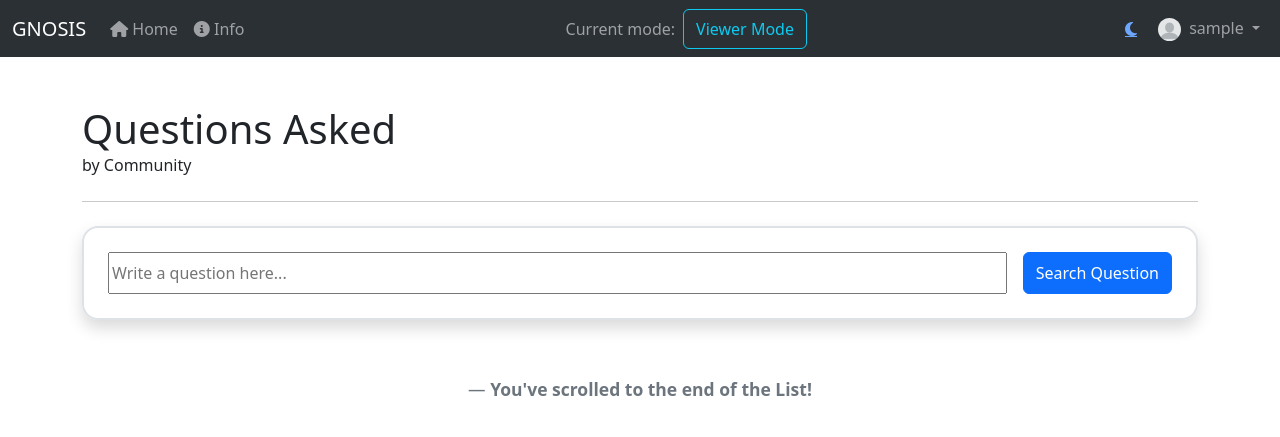
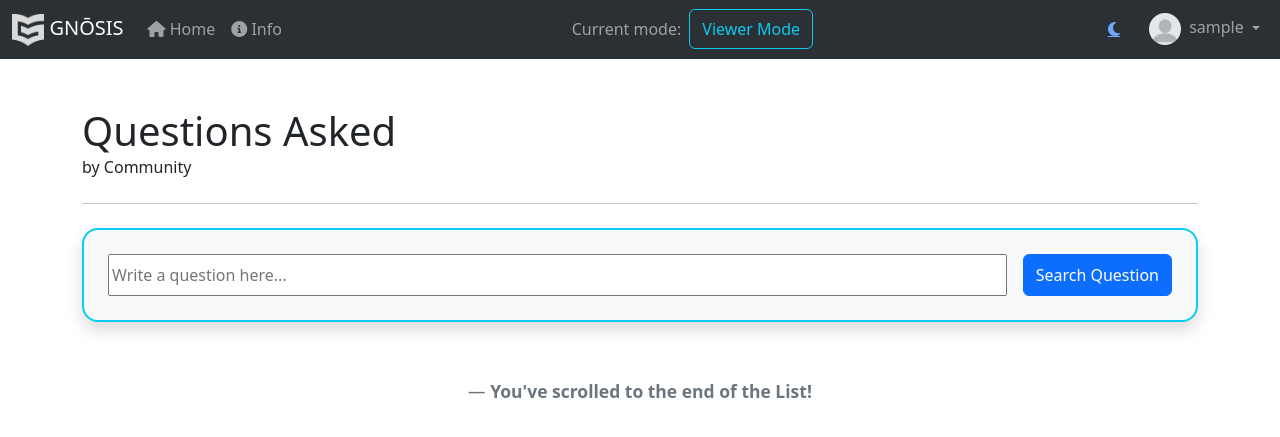
Before and after one commit to MidHunterX/GNOSIS, a Django app: page /home/ in a window 1280 px wide. Shown: the top 437 px of the page. Run offline with Django 5.2, Linux system fonts and the light colour scheme; the visitor is signed in with stand-in values (Sample User, id 1); data that the repository does not hold is empty; some libraries are stand-ins or nearby versions.

Commit message:
™️ Added: Brand Design

```diff
--- a/gnosis_app/templates/gnosis/base.html
+++ b/gnosis_app/templates/gnosis/base.html
@@ -28,7 +28,10 @@
     <!-- NAVBAR -->
     <nav class="navbar navbar-expand-lg bg-body-tertiary sticky-top" data-bs-theme="dark">
       <div class="container-fluid">
-        <a class="navbar-brand" href="/">GNOSIS</a>
+        <a class="navbar-brand" href="/">
+          <img src="{% static '/logo-light.png' %}" height="32">
+          GNŌSIS
+        </a>
         <button class="navbar-toggler" type="button" data-bs-toggle="collapse" data-bs-target="#navbarSupportedContent" aria-controls="navbarSupportedContent" aria-expanded="false" aria-label="Toggle navigation">
           <span class="navbar-toggler-icon"></span>
         </button>
@@ -55,18 +58,18 @@
           </div>
 
           <!-- TOGGLE DARK MODE - LIGHT MODE -->
-          <button id="themeToggle" class="btn btn-link fas fa-sun"></button>
+          <button id="themeToggle" class="mx-2 btn btn-link fas fa-sun"></button>
 
           <!-- RIGHT SIDE: PROFILE RELATED LINKS -->
           {% if request.user.is_authenticated %}
           <ul class="navbar-nav">
             <li class="nav-item dropdown">
               <!-- OUTSIDE MENU -->
-              <a class="nav-link dropdown-toggle" href="#" role="button" data-bs-toggle="dropdown" aria-expanded="false">
+              <a class="nav-link dropdown-toggle py-0" href="#" role="button" data-bs-toggle="dropdown" aria-expanded="false">
                 {% if request.user.profile.photo %}
-                <img src="{{ request.user.profile.photo.url }}" width="23" height="23" class="rounded-circle me-1" alt="Custom Profile Pic">
+                <img src="{{ request.user.profile.photo.url }}" width="32" height="32" class="rounded-circle me-1" alt="Custom Profile Pic">
                   {% else %}
-                <img src="{% static 'default.png' %}" width="23" height="23" class="rounded-circle me-1" alt="Default Profile Pic">
+                <img src="{% static 'default.png' %}" width="32" height="32" class="rounded-circle me-1" alt="Default Profile Pic">
                 {% endif %}
                 {{ request.user }}
               </a>
--- a/gnosis_app/templates/gnosis/ques_list.html
+++ b/gnosis_app/templates/gnosis/ques_list.html
@@ -6,15 +6,15 @@
 
 <body>
 
-<!-- COMMUNITY ASKED QUESTIONS -->
+  <!-- ==================== @COMMUNITY ASKED QUESTIONS ==================== -->
   <!-- <h2 class="display-6 d-flex justify-content-center"><strong>Asked Questions :</strong></h2> -->
   <h2 class="display-6 mb-0">Questions Asked</h2>
   <p>by Community</p>
   <hr class="my-4 ">
 
 
-  <!-- ASK GENERATIVE AI -->
-  <div class="p-4 border border-2 rounded-4 shadow">
+  <!-- ======================== @ASK GENERATIVE AI ======================== -->
+  <div class="p-4 border border-2 border-info rounded-4 bg-body-tertiary shadow">
     <form class="d-flex justify-content-center" id="form" method="post">
       {% csrf_token %}
       <label for="input_text" class="visually-hidden">Question:</label>
@@ -28,7 +28,7 @@
       </button>
     </form>
 
-    <!-- ADDED SCRIPT HERE TO PREVENT LOADING ON OTHER PAGES -->
+    <!-- ====== @ADDED SCRIPT HERE TO PREVENT LOADING ON OTHER PAGES ====== -->
     <script>
     const form = document.getElementById('form');
     const submitBtn = document.getElementById('submitBtn');
@@ -41,12 +41,15 @@
       form.submit();
     });
     </script>
+
+    <!-- ================== @TODO: MORE SEARCH CONTROLS ================== -->
+
   </div>
   <br>
 
 
   <div>
-    <!-- QUESTION LIST -->
+    <!-- ========================= @QUESTION_LIST ========================= -->
     {% for q in ques %}
     <div class="p-4 border rounded-4 bg-body-tertiary shadow" onclick="location.href='{% url 'gnosis:ques_detail' q.id %}'">
       <p class="mb-0"><strong>Author: </strong><a href="{% url 'gnosis:profilepage' q.author %}">@{{q.author}}</a>
```
Also changed, not shown: gnosis_app/templates/gnosis/ques_detail.html (+6 -3 lines), static/logo-dark.png (added), static/logo-light.png (added), static/logo.png (added).
